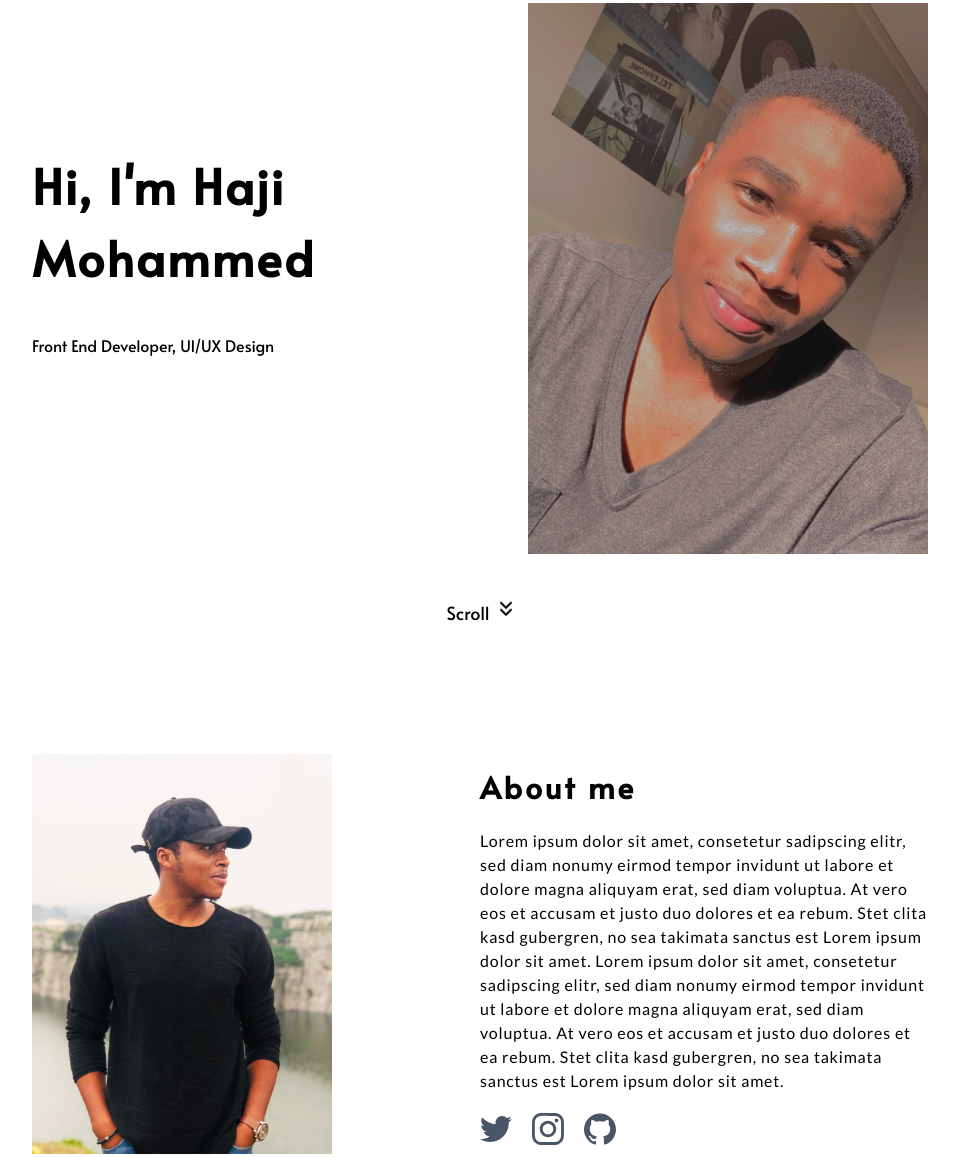
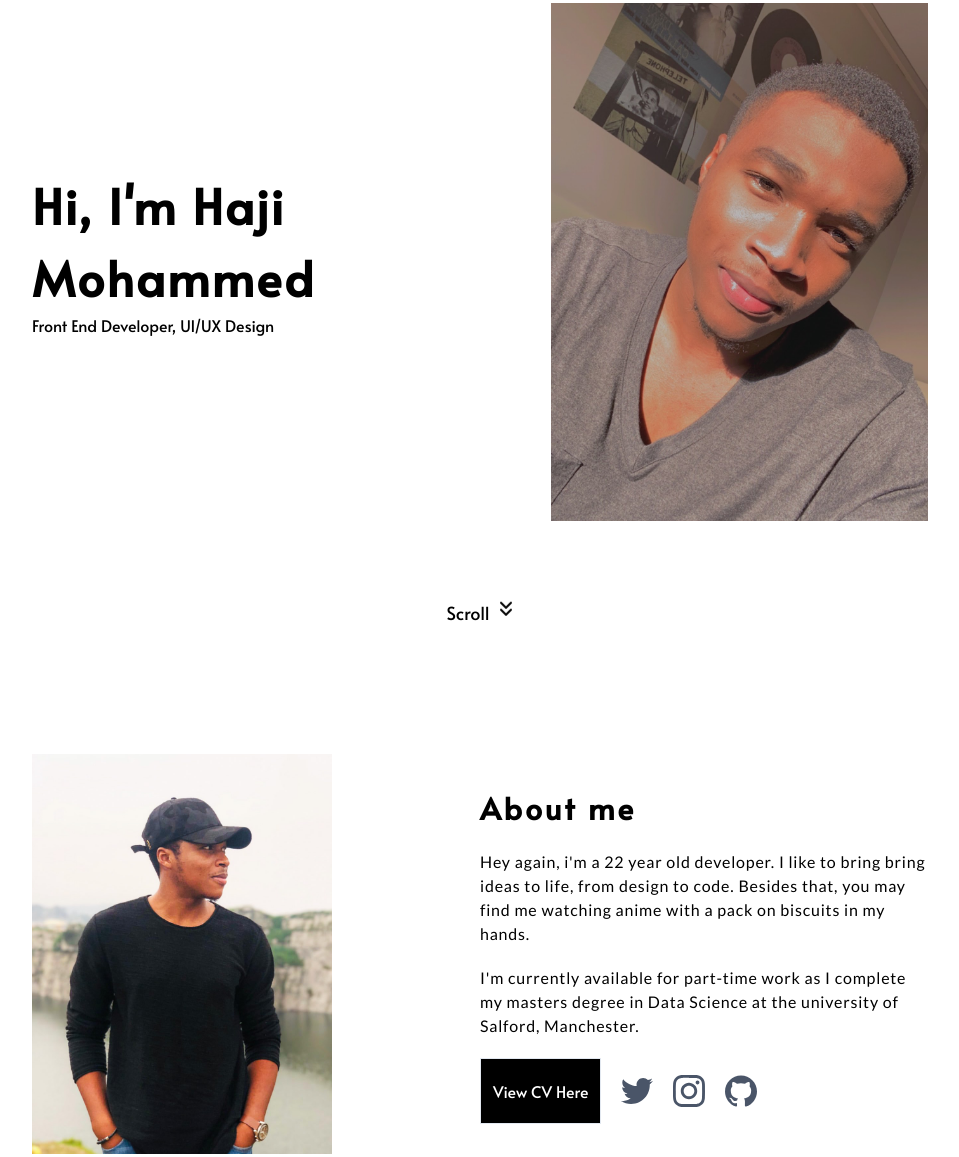
Before and after one commit to hajiskyy/portfolio, a Gatsby site: page / in a window 1280 px wide. Shown: the part 221-1378 px from the top of the page, without its empty margins (160-1119 px from the left). Built offline with nearby package versions, Linux system fonts and the light colour scheme; Gatsby itself is replaced by a stand-in of ours.

Commit message:
added real content

```diff
--- a/src/components/about.js
+++ b/src/components/about.js
@@ -1,6 +1,6 @@
 import React, { useRef, useEffect } from 'react'
 import Chevrons from "../icons/chevrons-down.svg"
-import { useStaticQuery, graphql } from "gatsby"
+import { useStaticQuery, graphql, Link } from "gatsby"
 import Img from "gatsby-image"
 import Instagram from "../icons/instagram.svg";
 import Twitter from "../icons/twitter.svg";
@@ -50,9 +50,11 @@ function About() {
         </div>
         <div className="mt-10 md:mt-0 md:w-1/2" ref={sectionTrigger}>
           <h2 className="text-3xl font-semibold tracking-widest">About me</h2>
-          <p className="font-secondary tracking-wider leading-normal my-5"> Lorem ipsum dolor sit amet, consetetur sadipscing elitr, sed diam nonumy eirmod tempor invidunt ut labore et dolore magna aliquyam erat, sed diam voluptua. At vero eos et accusam et justo duo dolores et ea rebum. Stet clita kasd gubergren, no sea takimata sanctus est Lorem ipsum dolor sit amet. Lorem ipsum dolor sit amet, consetetur sadipscing elitr, sed diam nonumy eirmod tempor invidunt ut labore et dolore magna aliquyam erat, sed diam voluptua. At vero eos et accusam et justo duo dolores et ea rebum. Stet clita kasd gubergren, no sea takimata sanctus est Lorem ipsum dolor sit amet.</p>
-          <div className="flex">
-            <a href="https://twitter.com/hajiskyy" target="_blank" rel="noreferrer">
+          <p className="font-secondary tracking-wider leading-normal my-5">Hey again, i'm a 22 year old developer. I like to bring bring ideas to life, from design to code. Besides that, you may find me watching anime with a pack on biscuits in my hands. </p>
+          <p className="font-secondary tracking-wider leading-normal my-5">I'm currently available for part-time work as I complete my masters degree in Data Science at the university of Salford, Manchester.</p>
+          <div className="flex items-center">
+            <a href="https://docs.google.com/document/d/1Tm9KzdkYMhuUewEaQ3mG8onLiXkIWRfEQFzPCXRRaiE/edit?usp=sharing" target="_blank" rel="noreferrer" className="px-3 py-5 border bg-black hover:bg-gray-700 text-white" >View CV Here</a>
+            <a href="https://twitter.com/hajiskyy" target="_blank" rel="noreferrer" className="ml-5">
               <Twitter className="text-gray-700 icons" />
             </a>
             <a href="https://www.instagram.com/hajisky/" target="_blank" rel="noreferrer" className="ml-5">
--- a/src/components/contact.js
+++ b/src/components/contact.js
@@ -28,8 +28,8 @@ function Contact() {
   return (
     <section className="w-full py-24 md:flex md:items-center" id="contact" ref={sectionTrigger}>
       <div className="md:w-1/2 md:pr-10" >
-        <h3 className="text-3xl font-semibold tracking-widest mb-10">I'm currently available for part-time work.</h3>
-        <p className="font-secondary tracking-wider leading-normal">Lorem ipsum dolor sit amet, consetetur sadipscing elitr, sed diam nonumy eirmod tempor invidunt ut labore et dolore magna aliquyam erat, sed diam voluptua.</p>
+        <h3 className="text-3xl font-semibold tracking-widest mb-10">I Can Help</h3>
+        <p className="font-secondary tracking-wider leading-normal">I'm currently available for a part-time job position. Feel free to contact me</p>
         <a className="w-full mt-8 flex items-center justify-center" href="mailto:hajisky07@gmail.com">
           <Gmail className="icons mr-5" />
           <span className="text-xl">Hajisky07@gmail.com</span>
--- a/src/components/landing.js
+++ b/src/components/landing.js
@@ -41,9 +41,9 @@ function Landing() {
   return (
     <div className="w-full">
       <div className="w-full py-48 md:py-24 md:flex md:items-center md:justify-between" ref={sectionTrigger}>
-        <div className="md:w-1/2">
+        <div>
           <h1 className="text-4xl lg:text-5xl font-bold tracking-wider">Hi, I'm Haji Mohammed</h1>
-          <p className="mt-10">Front End Developer, UI/UX Design</p>
+          <p>Front End Developer, UI/UX Design</p>
         </div>
         <div className="hidden md:block" style={{ width: 400, height: 500 }}>
           <Img fluid={data.placeholderImage.childImageSharp.fluid} />
--- a/src/components/projects.js
+++ b/src/components/projects.js
@@ -65,8 +65,9 @@ const Projects = () => {
                 <h4 className="text-3xl hover:text-gray-700">Ontrac Xpress</h4>
               </a>
               <p className="font-secondary tracking-wider leading-normal my-5">
-                Lorem ipsum dolor sit amet, consetetur sadipscing elitr, sed diam nonumy eirmod tempor invidunt ut labore et dolore magna aliquyam erat, sed diam voluptua. At vero eos et accusam et justo duo dolores et ea rebum. Stet clita kasd gubergren, no sea takimata sanctus est Lorem ipsum dolor sit amet. Lorem ipsum dolor sit amet
+                Ontrac Xpress is Logistic business that facilitates package deliveries on a small scale. It is a sub-division of a company named Ontrac Global Resources Limited.
               </p>
+              <p className="font-secondary tracking-wider leading-normal my-5">Desinged on Adobe XD, Built with Next.js</p>
               <div className="w-1/2 flex justify-between items-center">
                 <Next className="icons text-black" />
                 <Sass className="icons text-black" />
@@ -89,7 +90,10 @@ const Projects = () => {
                 <h4 className="text-3xl hover:text-gray-700">Cooking With Khalil</h4>
               </a>
               <p className="font-secondary tracking-wider leading-normal my-5">
-                Lorem ipsum dolor sit amet, consetetur sadipscing elitr, sed diam nonumy eirmod tempor invidunt ut labore et dolore magna aliquyam erat, sed diam voluptua. At vero eos et accusam et justo duo dolores et ea rebum. Stet clita kasd gubergren, no sea takimata sanctus est Lorem ipsum dolor sit amet. Lorem ipsum dolor sit amet
+                So this project was just built on the fly for a friend. The dude did'nt even need it anymore but i just completed it anyway.
+              </p>
+              <p className="font-secondary tracking-wider leading-normal my-5">
+                Built with Gatsby, Hooked up to Netlify CMS
               </p>
               <div className="w-1/2 flex justify-between items-center">
                 <GatsbyLogo className="icons text-black" />
```
